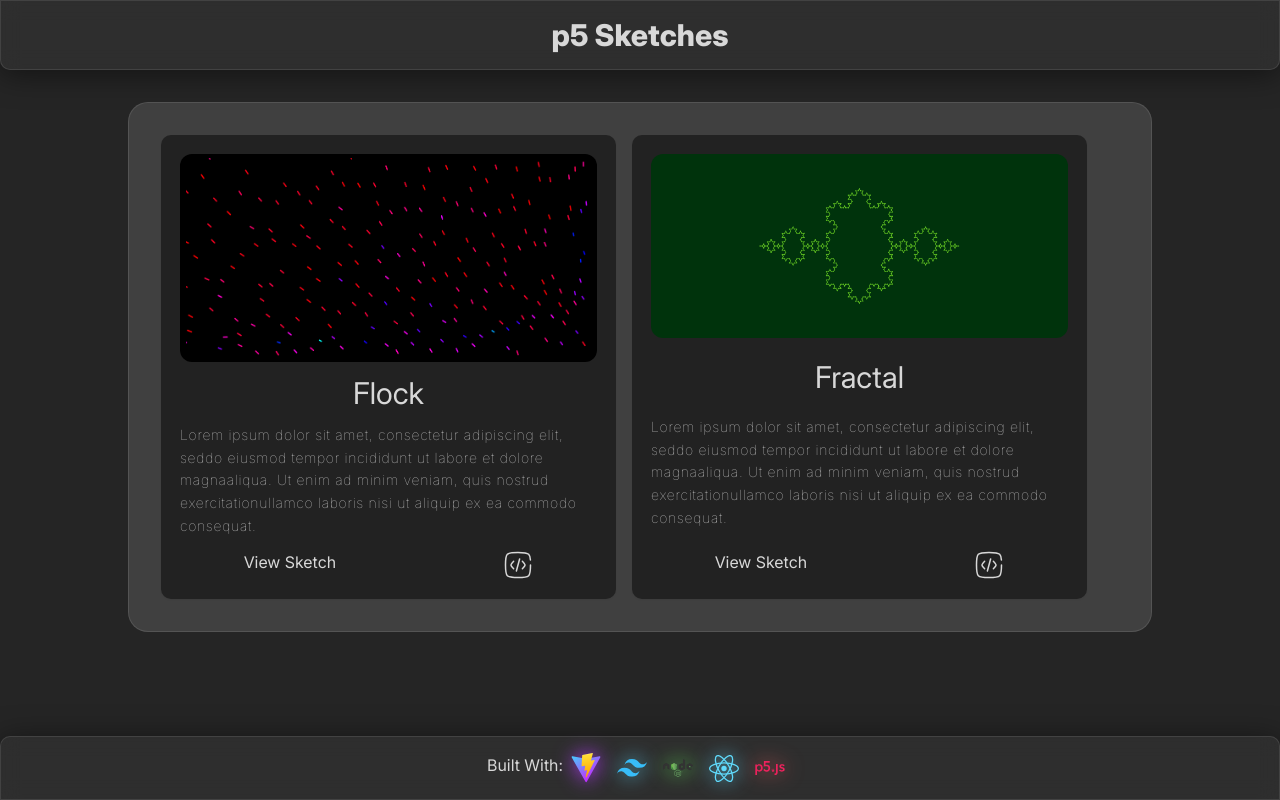
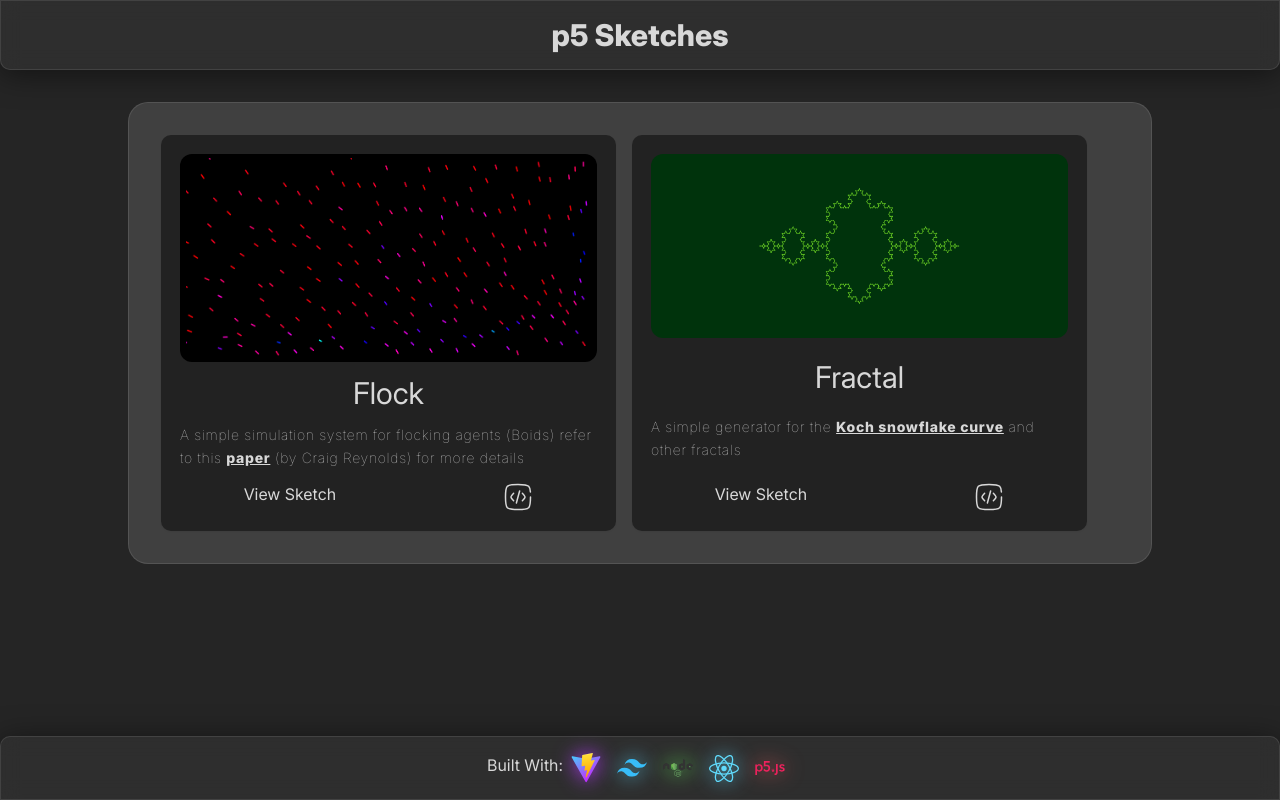
Before and after one commit to ZOASR/p5-sketches, a React (Vite) app: page / in a window 1280 px wide. Built offline with nearby package versions, Linux system fonts and the light colour scheme.

Commit message:
added description for two sketches

```diff
--- a/src/sketches_data.ts
+++ b/src/sketches_data.ts
@@ -13,7 +13,7 @@ export const sketches: Sketch[] = [
 	{
 		title: "Flock",
 		description:
-			"Lorem ipsum dolor sit amet, consectetur adipiscing elit, seddo eiusmod tempor incididunt ut labore et dolore magnaaliqua. Ut enim ad minim veniam, quis nostrud exercitationullamco laboris nisi ut aliquip ex ea commodo consequat.",
+			'A simple simulation system for flocking agents (Boids)  refer to this <a style="font-weight: 800; text-decoration: underline;" href="https://www.red3d.com/cwr/boids/" target="_blank">paper</a> (by Craig Reynolds) for more details',
 		imageUrl: flockImage,
 		sourceCode:
 			"https://github.com/ZOASR/p5-sketches/blob/main/src/Fractal/sketch.ts",
@@ -22,7 +22,7 @@ export const sketches: Sketch[] = [
 	{
 		title: "Fractal",
 		description:
-			"Lorem ipsum dolor sit amet, consectetur adipiscing elit, seddo eiusmod tempor incididunt ut labore et dolore magnaaliqua. Ut enim ad minim veniam, quis nostrud exercitationullamco laboris nisi ut aliquip ex ea commodo consequat.",
+			'A simple generator for the <a style="font-weight: 800; text-decoration: underline;" href="https://en.wikipedia.org/wiki/Koch_snowflake" target="_blank">Koch snowflake curve</a> and other fractals',
 		imageUrl: fractalImage,
 		sourceCode:
 			"https://github.com/ZOASR/p5-sketches/blob/main/src/Flock/sketch.ts",
```
